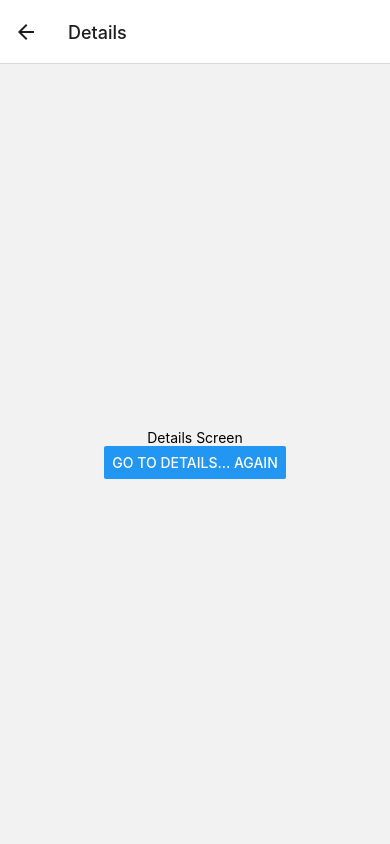
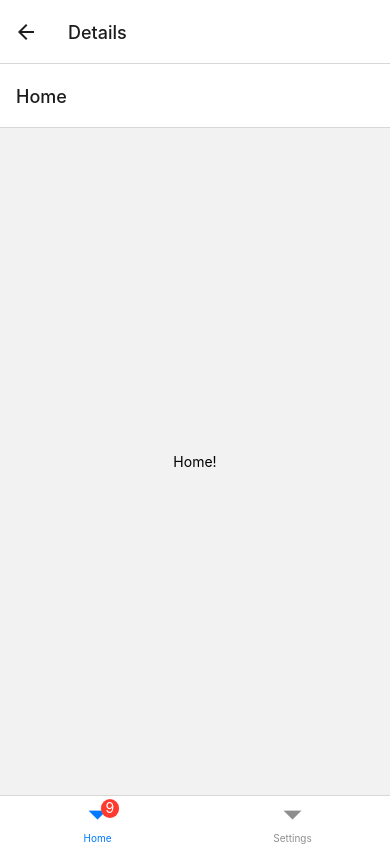
Before and after one commit to maharajamihir/BoozeUp, a React Native app: screen /Details in a window 390 px wide. Built offline with nearby package versions, Linux system fonts and the light colour scheme.

Commit message:
played around with navi(gation)

```diff
--- a/App.js
+++ b/App.js
@@ -3,29 +3,17 @@
 import { Button, StyleSheet, Text, View } from 'react-native';
 import { NavigationContainer } from '@react-navigation/native';
 import { createNativeStackNavigator } from '@react-navigation/native-stack';
+import Home from './Home.js'
 
 
 function HomeScreen({ navigation }) {
   return(
     <View style={{ flex: 1, alignItems: 'center', justifyContent: 'center' }}>
-      <Text>Home Screen</Text>
+      <Text>Lets get wasted my friend</Text>
       <Button
-        title="Go to Details"
+        title="Go to App"
         onPress={() => navigation.navigate('Details')}
       />
-    </View>
-  );
-}
-
-function DetailsScreen({ navigation }) {
-  return (
-    <View style={{ flex: 1, alignItems: 'center', justifyContent: 'center' }}>
-      <Text>Details Screen</Text>
-      <Button
-        title="Go to Details... again"
-        onPress={() => navigation.navigate('Details')}
-      />
-
     </View>
   );
 }
@@ -35,9 +23,9 @@
 export default function App() {
   return (
     <NavigationContainer>
-      <Stack.Navigator initialRouteName="Home">
-        <Stack.Screen name="Home" component={HomeScreen} />
-        <Stack.Screen name="Details" component={DetailsScreen} />
+      <Stack.Navigator initialRouteName="BoozeUp">
+        <Stack.Screen name="BoozeUp" component={HomeScreen} />
+        <Stack.Screen name="Details" component={Home} />
       </Stack.Navigator>
     </NavigationContainer>
   );
--- /dev/null
+++ b/Home.js
@@ -0,0 +1,33 @@
+import * as React from 'react';
+import { Text, View } from 'react-native';
+import { NavigationContainer } from '@react-navigation/native';
+import { createBottomTabNavigator } from '@react-navigation/bottom-tabs';
+
+function HomeScreen() {
+  return (
+    <View style={{ flex: 1, justifyContent: 'center', alignItems: 'center' }}>
+      <Text>Home!</Text>
+    </View>
+  );
+}
+
+function SettingsScreen() {
+  return (
+    <View style={{ flex: 1, justifyContent: 'center', alignItems: 'center' }}>
+      <Text>Settings!</Text>
+    </View>
+  );
+}
+
+const Tab = createBottomTabNavigator();
+
+export default function Home() {
+  return (
+    <NavigationContainer independent={true}>
+      <Tab.Navigator>
+        <Tab.Screen name="Home" component={HomeScreen} options={{ tabBarBadge: 9 }} />
+        <Tab.Screen name="Settings" component={SettingsScreen} />
+      </Tab.Navigator>
+    </NavigationContainer>
+  );
+}
--- a/package.json
+++ b/package.json
@@ -8,6 +8,7 @@
     "eject": "expo eject"
   },
   "dependencies": {
+    "@react-navigation/bottom-tabs": "^6.0.5",
     "@react-navigation/native": "^6.0.2",
     "@react-navigation/native-stack": "^6.1.0",
     "expo": "~42.0.1",
@@ -21,9 +22,9 @@
   },
   "devDependencies": {
     "@babel/core": "^7.9.0",
-    "typescript": "~4.0.0",
     "@types/react": "~16.9.35",
-    "@types/react-native": "~0.63.2"
+    "@types/react-native": "~0.63.2",
+    "typescript": "~4.0.0"
   },
   "private": true
 }
```
Also changed, not shown: 1 other file (tests, documents, lock files or other folders).
